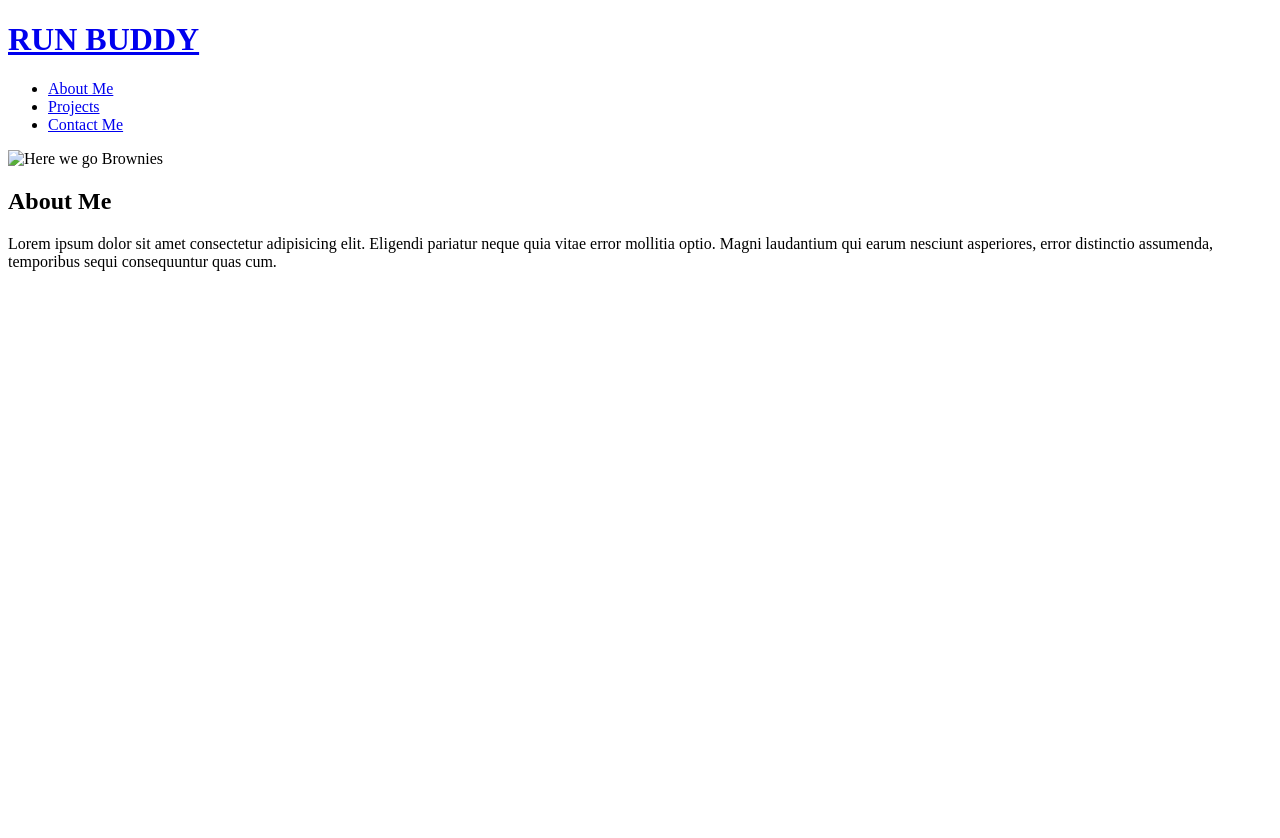
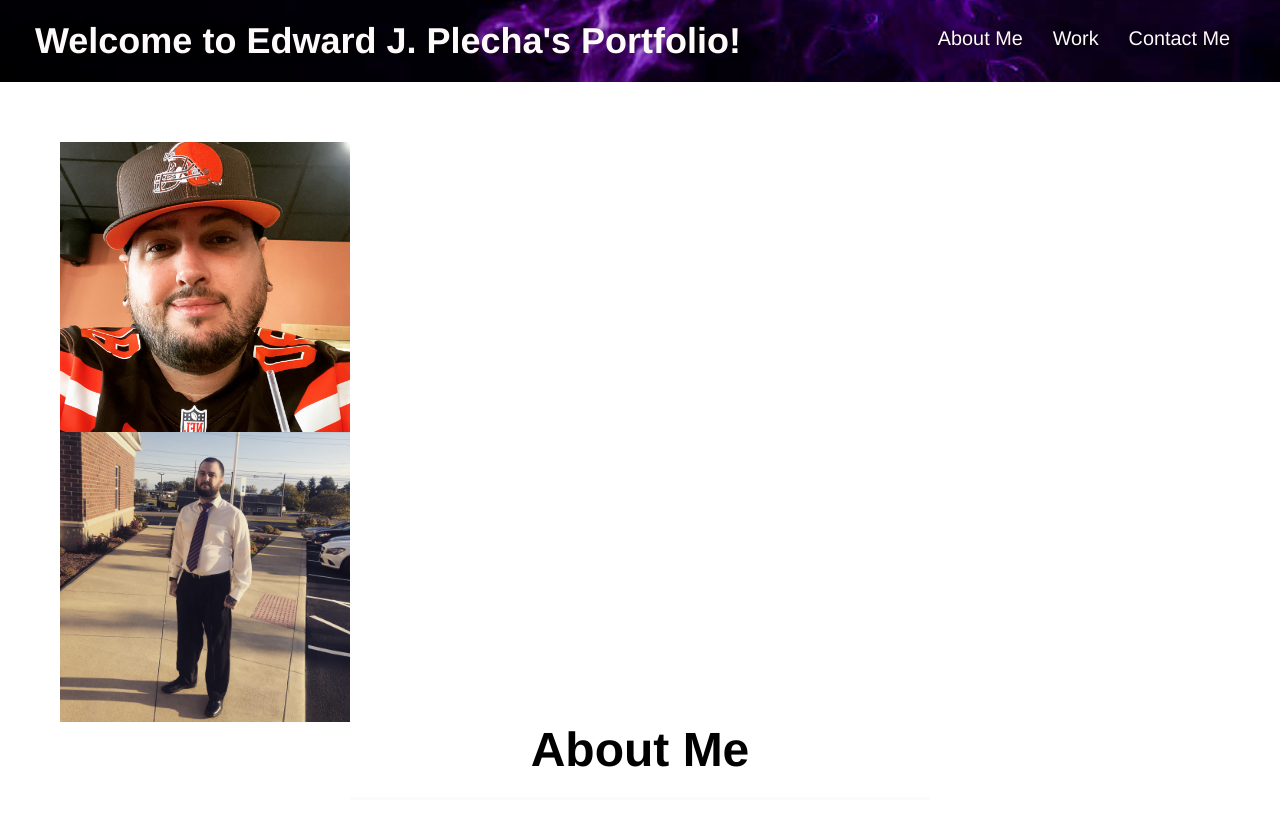
Before and after one commit to NXF1LT3R/my-portfolio, a plain HTML site: page index.html in a window 1280 px wide. Shown: the top 838 px of the page. Before the commit the page ends 800 px from the top, so only its background shows below. Drawn offline with Linux system fonts and the light colour scheme.

Commit message:
<index.html & style.css>

```diff
--- a/assets/style.css
+++ b/assets/style.css
@@ -1 +1,195 @@
-Ayyy
+:root {
+    --primary-color:  #FFFAFA;
+    --secondary-color: #000000;
+    --tertiary-color: #8B008B;
+  }
+
+  * {
+    margin: 0;
+    padding: 0;
+    box-sizing: border-box;
+  }
+
+.profile-picture {
+    width: 25%;
+    height: 25%;
+    display: flex;
+    flex: wrap;
+    justify-content: center;
+}
+
+.contact-picture {
+  width: 40%;
+  height: 40%;
+  display: flex;
+  flex: wrap;
+  justify-content: center;
+}
+
+body {
+  color: var(--tertiary-color);
+  font-family: Helvetica, Arial, sans-serif;
+}
+
+header {
+  padding: 20px 35px;
+  background-color: var(--tertiary-color);
+  display: flex;
+  justify-content: space-between;
+  flex-wrap: wrap;
+  position: sticky;
+  position: -webkit-sticky;
+  top: 0;
+  background-image: url("../assets/purp1.jpg");
+  background-size: cover;
+  background-attachment: fixed;
+  background-position: 80%;
+  z-index: 9999;
+}
+
+header h1 {
+  font-weight: bold;
+  margin: 0;
+  font-size: 36px;
+  color: var(--primary-color);
+  text-shadow: 0 0 10px rgba(0, 0, 0, 0.5);
+}
+
+header a {
+  text-decoration: none;
+  color: var(--primary-color);
+}
+
+header nav {
+  margin: 7px 0;
+}
+
+header nav ul {
+  display: flex;
+  flex-wrap: wrap;
+  justify-content: space-between;
+  align-items: center;
+  list-style: none;
+}
+
+header nav ul li a {
+  padding: 10px 15px;
+  font-weight: lighter;
+  font-size: 1.55vw;
+  text-shadow: 0 0 10px rgba(0, 0, 0, 0.5);
+}
+
+header nav ul li a:hover {
+  background: var(--primary-color);
+  color: var(--secondary-color);
+  border-radius: 15px;
+  text-shadow: none;
+}
+
+footer {
+  background: var(--primary-color);
+  padding: 40px 35px;
+  display: flex;
+  justify-content: space-between;
+  flex-wrap: wrap;
+  width: 100%;
+}
+
+footer h2 {
+  color: var(--secondary-color);
+  font-size: 30px;
+  margin: 0;
+}
+
+footer div {
+  line-height: 1.5;
+  text-align: right;
+}
+
+footer a {
+  color: var(--secondary-color);
+}
+
+section {
+  padding: 60px;
+}
+
+.section-images {
+  width: 100%;
+  margin: 0 auto;
+  display: flex;
+  flex-wrap: wrap;
+  flex: 2;
+  justify-content: space-around;
+  align-items: center;
+}
+
+/* SECTION TITLE STYLES START */
+.section-title {
+  font-size: 48px;
+  border-bottom: 3px solid;
+  color: var(--secondary-color);
+  padding-bottom: 20px;
+  text-align: center;
+  margin: 0 auto 35px auto;
+  width: 50%;
+}
+
+.primary-border {
+  border-color: var(--primary-color);
+}
+
+/* SECTION TITLE STYLES END */
+
+/* SECTION BASE STYLES */
+.intro p {
+  line-height: 1.7;
+  color: var(--tertiary-color);
+  width: 80%;
+  margin: 0 auto;
+  font-size: 26px;
+  text-align: center;
+}
+
+/* SECTION BASE STYLES END */
+
+.flex-row {
+  display: flex;
+}
+
+/* CONTACT INFO STYLES */
+.contact-info {
+  display: flex;
+  justify-content: space-between;
+  flex-wrap: wrap;
+}
+
+.contact-info > * {
+  flex: 1;
+  margin: 15px;
+}
+
+.contact-info iframe {
+  height: 400px;
+}
+
+.contact-info div {
+  color: var(--secondary-color);
+}
+
+.contact-info h3 {
+  color: var(--tertiary-color);
+  font-size: 32px;
+}
+
+.contact-info p, .contact-info address {
+  margin: 20px 0;
+  line-height: 1.5;
+  font-size: 22px;
+  font-style: normal;
+  text-align: center;
+}
+
+.contact-info a {
+  color: var(--tertiary-color);
+}
--- a/index.html
+++ b/index.html
@@ -5,12 +5,10 @@
         <link rel="stylesheet" href="./assets/style.css" />
         <title>Edward P's Portfolio</title>
     </head>
-
 <body>
-
 <header>
     <h1>
-        <a href="/">RUN BUDDY</a>
+        <a href="/">Welcome to Edward J. Plecha's Portfolio!</a>
         </h1>
         <nav>
             <ul>
@@ -18,7 +16,7 @@
                     <a href="#about-me">About Me</a>
                 </li>
                 <li>
-                    <a href="#projects">Projects</a>
+                    <a href="#work">Work</a>
                 </li>
                 <li>
                     <a href="#contact-me">Contact Me</a>
@@ -27,17 +25,68 @@
         </nav>
 </header>
 <main>
-    <section>
-        <img href="C:\Users\eplec\OneDrive\Desktop\projects\my-portfolio\me1.jpg"
-        class="profile-picture"
-        alt="Here we go Brownies">
-        <h2>
+    <section id="section-base" class="intro">
+        <div class="section-images" >
+            <div>
+                <img src="./assets/me1.jpeg"
+                class="profile-picture"
+                alt="Here we go Brownies">
+            </div>
+            <div>
+                <img src="./assets/me2.jpg" class="profile-picture" alt="Formal Attire">
+            </div>
+        </div>
+        <div class="flex-row">
+        <h2 id="about-me" class="section-title primary-border" >
             About Me
         </h2>
+        </div>
         <p>
-            Lorem ipsum dolor sit amet consectetur adipisicing elit. Eligendi pariatur neque quia vitae error mollitia optio. Magni laudantium qui earum nesciunt asperiores, error distinctio assumenda, temporibus sequi consequuntur quas cum.
+            Born in Cleveland, OH, I was raised in multiple other cities across the country until July of 2014 when I came back to my homestate. I first spent 2 years learning to become a machinist while living in Youngstown, OH and shortly after started working in the trade. Eventually I landed a job in the Cleveland area and moved there working at a total of 3 companies.
+            <br />
+            However, after being laid off from two of those jobs, I figured that a more dependable trade would be more suitable for me and my lifestyle. The COVID-19 pandemic also made me realize that a lockdown proof career would come in handy for any future crisis. Interestingly enough, I came across and advertisement for a cyber security coding bootcamp at Case Western Reserve University . The idea of remote working in the technological field had always been enticing to me. After a I was laid of from my second job, I decided to make the call.
+            <br />
+            Now I am currently in the program and am dedicated to learn everything I need to become a sufficient full stack developer. By May 5th of 2022 I shall obtain my certificate of completion and start competing in the web developer's job market. Throughout my progression my work done during and possibly outside of my schooling will be listed and updated on a regular basis. Enjoy watching me walk down this new path to success!
         </p>
     </section>
-
+    <section id="section-base" class="intro">
+        <div class="flex-row">
+        <h2 id="work" class="section-title primary-border">
+            Work
+        </h2>
+        </div>
+        <p>
+            Here is a gallery of my completed projects!
+        </p>
+        <a href="https://nxf1lt3r.github.io/challenge1/" class="work" ></a>
+        <a href="https://nxf1lt3r.github.io/run-buddy/" class="work" ></a>
+    </section>
+    <section id="contact" class="contact-info">
+        <img src="./assets/me3.jpg" class="contact-picture" alt="Coconut">
+        <div class="flex-row">
+        <h2 id="contact-me" class="section-title primary-border" >
+        Contact Me
+        </h2>
+        </div>
+        <p>
+          Any questions or concerns?
+          <br />
+          Feel free to call or email me.
+          <br />
+          I will be in touch with you as soon as possible.
+        </p>
+        <address>
+          P: (216)339-9081<br />
+          E: <a href="eplecha87@gmail.com">eplecha87@gmail.com</a>
+        </address>
+    </section>
 </main>
 </body>
+
+    <footer>
+        <h2>
+            Made By Edward Plecha LLC
+        </h2>
+    </footer>
+    </body>
+    </html>
--- a/style.css
+++ /dev/null
@@ -1,4 +0,0 @@
-.profile-picture {
-    width: 150px;
-    height: 150px;
-}
```
Also changed, not shown: assets/me2.jpg (added), assets/me3.jpg (added), assets/purp1.jpg (added), assets/purp2.jpg (added).
